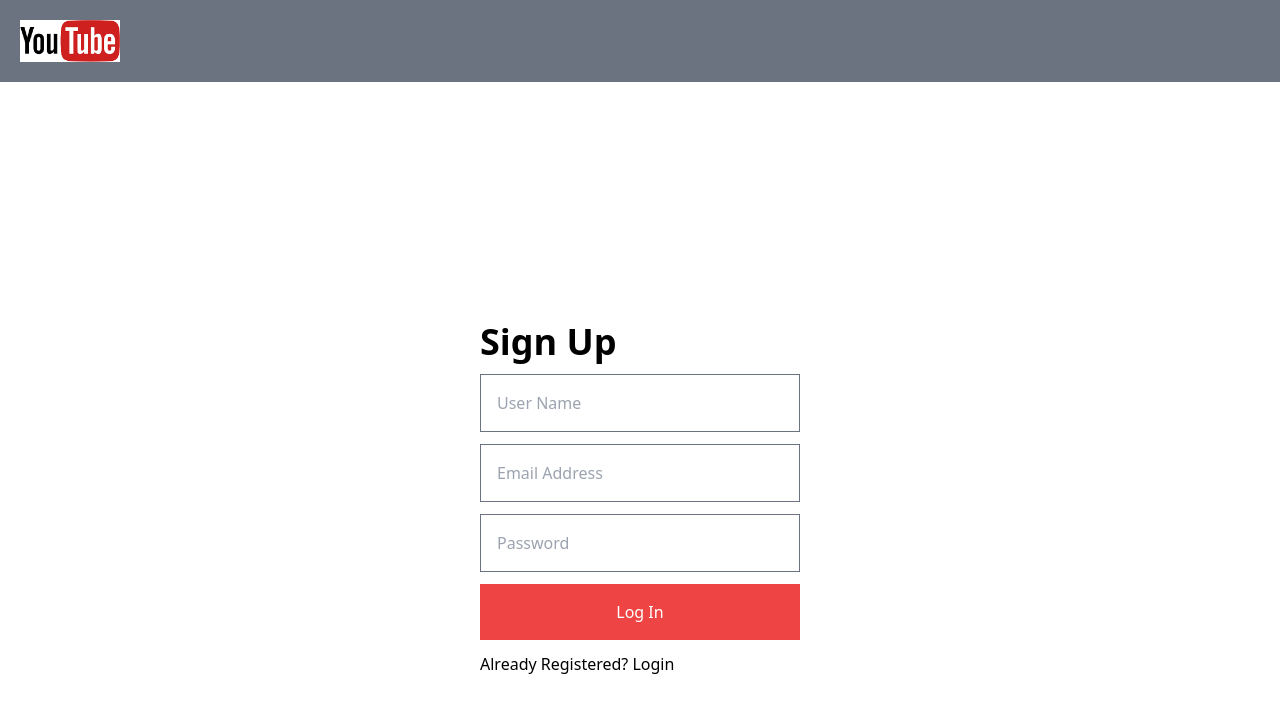
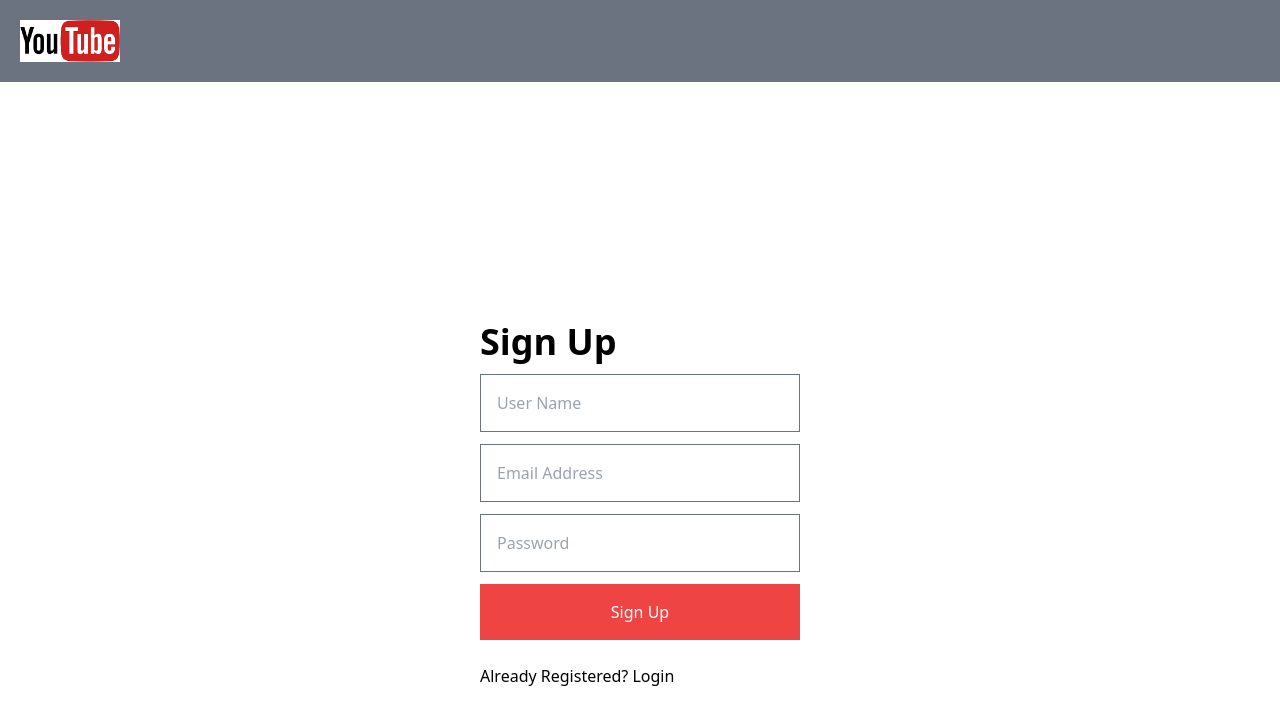
Before and after one commit to abdul913/React-YT--ASDC-B1, a React (Vite) app: page / in a window 1280 px wide. Both pictures are taken after a click on the element "Not Registered? Sign Up". Shown: the top 724 px of the page. Built offline with nearby package versions, Linux system fonts and the light colour scheme.

Commit message:
validation and authentication

```diff
--- a/package.json
+++ b/package.json
@@ -10,6 +10,7 @@
     "preview": "vite preview"
   },
   "dependencies": {
+    "firebase": "^10.7.1",
     "react": "^18.2.0",
     "react-dom": "^18.2.0"
   },
--- a/src/components/Login.jsx
+++ b/src/components/Login.jsx
@@ -1,13 +1,65 @@
-import React, { useState } from "react";
+import React, { useRef, useState } from "react";
+import { validate } from "../utils/validate";
+import {
+  signInWithEmailAndPassword,
+  createUserWithEmailAndPassword,
+} from "firebase/auth";
+import { auth } from "../utils/firebase";
 
 const Login = () => {
   const [login, setLogin] = useState(true);
+  let [userName, setUserName] = useState("");
+  let [password, setPassword] = useState("");
+  let [email, setEmail] = useState("");
+  let [errMessage, setErrMessage] = useState(null);
   function handleRegistration() {
     setLogin(!login);
   }
+
+  function formHandler() {
+    // console.log(email);
+    let errmsg = validate(email, password);
+    setErrMessage(errmsg);
+    if (errmsg) return;
+
+    if (!login) {
+      createUserWithEmailAndPassword(auth, email, password)
+        .then((userCredential) => {
+          // Signed up
+          const user = userCredential.user;
+          console.log(user);
+          // ...
+        })
+        .catch((error) => {
+          const errorCode = error.code;
+          const errorMessage = error.message;
+          errMessage(errorCode, " ", errorMessage);
+          // ..
+        });
+    } else {
+      signInWithEmailAndPassword(auth, email, password)
+        .then((userCredential) => {
+          // Signed in
+          const user = userCredential.user;
+          console.log(user);
+          // ...
+        })
+        .catch((error) => {
+          const errorCode = error.code;
+          const errorMessage = error.message;
+          setErrMessage(errorCode, " ", errorMessage);
+        });
+    }
+  }
+
   return (
     <div>
-      <form className="flex w-[25%] m-auto mt-[30vh] flex-col gap-3">
+      <form
+        onSubmit={(e) => {
+          e.preventDefault();
+        }}
+        className="flex w-[25%] m-auto mt-[30vh] flex-col gap-3"
+      >
         <h1 className="text-4xl font-semibold">
           {login ? "Log In" : "Sign Up"}
         </h1>
@@ -16,19 +68,31 @@ const Login = () => {
             className="border p-4 border-gray-500"
             type="text"
             placeholder="User Name"
+            // ref={username}
+            value={userName}
+            onChange={(e) => setUserName(e.target.value)}
           />
         )}
         <input
           className="border p-4 border-gray-500"
           type="email"
           placeholder="Email Address"
+          // ref={email}
+          value={email}
+          onChange={(e) => setEmail(e.target.value)}
         />
         <input
           className="border p-4 border-gray-500"
           type="password"
           placeholder="Password"
+          value={password}
+          onChange={(e) => setPassword(e.target.value)}
+          // ref={password}
         />
-        <button className="bg-red-500 p-4 text-white">Log In</button>
+        <button onClick={formHandler} className="bg-red-500 p-4 text-white">
+          {login ? " Log In" : "Sign Up"}
+        </button>
+        <p className="text-red-500 font-bold">{errMessage}</p>
         <p className="cursor-pointer" onClick={handleRegistration}>
           {login ? " Not Registered? Sign Up" : "Already Registered? Login"}
         </p>
--- /dev/null
+++ b/src/utils/firebase.js
@@ -0,0 +1,24 @@
+// Import the functions you need from the SDKs you need
+import { initializeApp } from "firebase/app";
+import { getAnalytics } from "firebase/analytics";
+import { getAuth } from "firebase/auth";
+// TODO: Add SDKs for Firebase products that you want to use
+// https://firebase.google.com/docs/web/setup#available-libraries
+
+// Your web app's Firebase configuration
+// For Firebase JS SDK v7.20.0 and later, measurementId is optional
+const firebaseConfig = {
+    apiKey: "AIzaSyCjO_YmR6dVQcbTJxLcz2UX_i9-YpiBiJ0",
+    authDomain: "clone-89789.firebaseapp.com",
+    projectId: "clone-89789",
+    storageBucket: "clone-89789.appspot.com",
+    messagingSenderId: "286691682776",
+    appId: "1:286691682776:web:b3b6f6c2f376de8c04eaad",
+    measurementId: "G-FQE7G2YMEF"
+};
+
+// Initialize Firebase
+const app = initializeApp(firebaseConfig);
+const analytics = getAnalytics(app);
+
+export const auth = getAuth();
--- /dev/null
+++ b/src/utils/validate.js
@@ -0,0 +1,8 @@
+export const validate = (email, passord) => {
+    let emailVal = /^[\w-\.]+@([\w-]+\.)+[\w-]{2,4}$/.test(email)
+    let passordVal = /^(?=.*[A-Za-z])(?=.*\d)(?=.*[@$!%*#?&])[A-Za-z\d@$!%*#?&]{8,}$/.test(passord)
+
+    if (!emailVal) return "Email not valid"
+    if (!passordVal) return "Passord not match"
+    return null
+}
```
Also changed, not shown: 1 other file (tests, documents, lock files or other folders).
